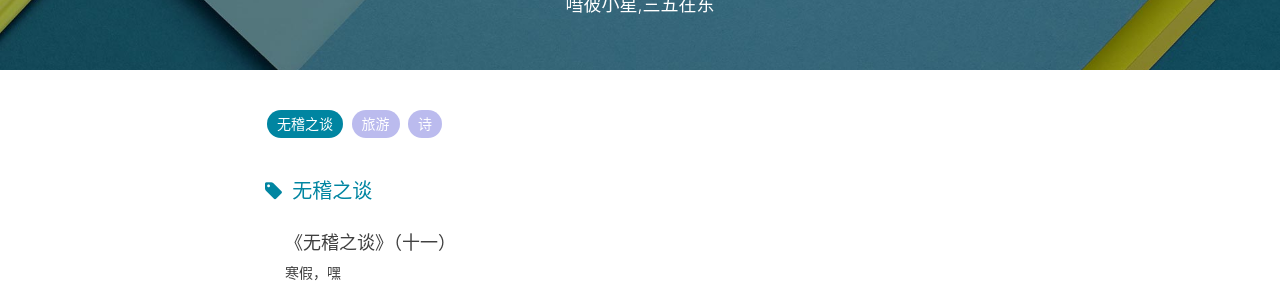
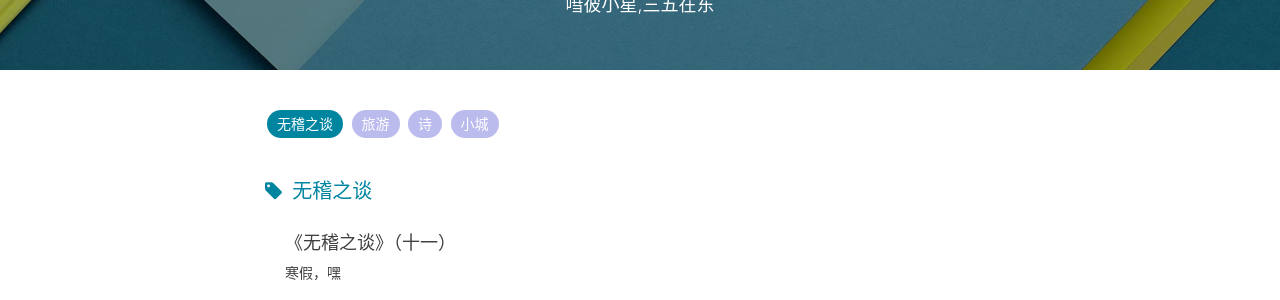
Before and after one commit to smallstar92/smallstar92.github.io, a Jekyll site: the page built from tags.html, in a window 1280 px wide and 1400 px high. Shown: the part 158-458 px from the top of the window. Built offline with Jekyll 4.4.1, drawn with Linux system fonts in a browser that asks for light colours; nearby versions of some CDN libraries; comment, search, counter and statistics services are not loaded.

Commit message:
Update 2014-02-21-Groundless-statement-11.markdown

```diff
--- a/_posts/2014-02-21-Groundless-statement-11.markdown
+++ b/_posts/2014-02-21-Groundless-statement-11.markdown
@@ -7,6 +7,7 @@ author:     "Small Star"
 header-img: "img/post-bg-shiyi.jpg"
 tags:
     - 无稽之谈
+    - 小城
 
 ---
 
```
